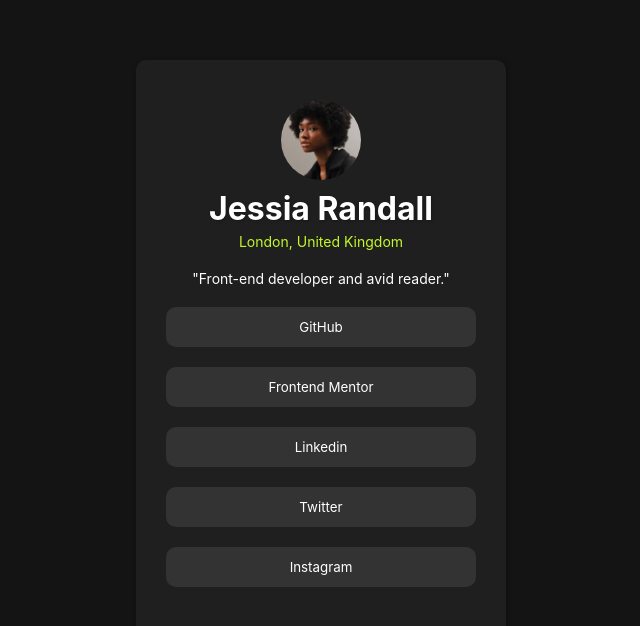
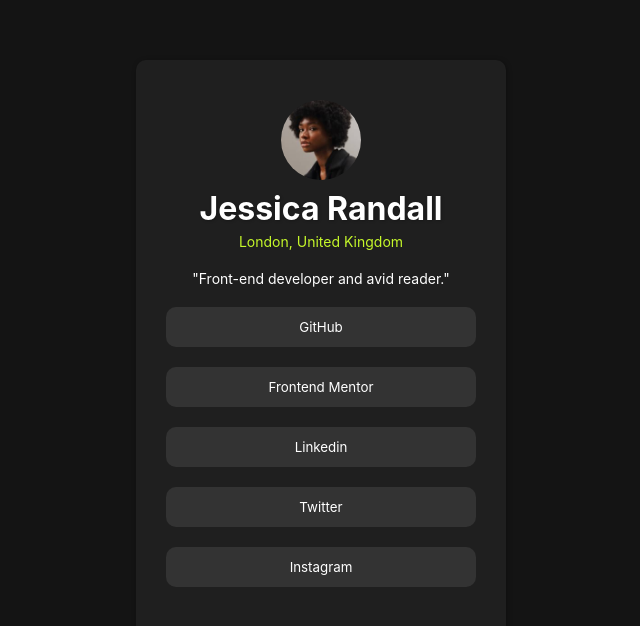
Before and after one commit to CarlosVinicius01/Social-Links-Profile, a plain HTML site: page index.html in a window 1280 px wide. Shown: the whole page, without its empty margins (319-959 px from the left). Drawn offline with Linux system fonts and the light colour scheme.

Commit message:
Update index.html

```diff
--- a/index.html
+++ b/index.html
@@ -11,7 +11,7 @@
     <main id="externa">
         <header>
             <img src="assets/images/avatar-jessica.jpeg" alt="Foto do perfil">
-            <h1>Jessia Randall</h1>
+            <h1>Jessica Randall</h1>
             <p>London, United Kingdom</p>
         </header>
         <main id="interna">
```
